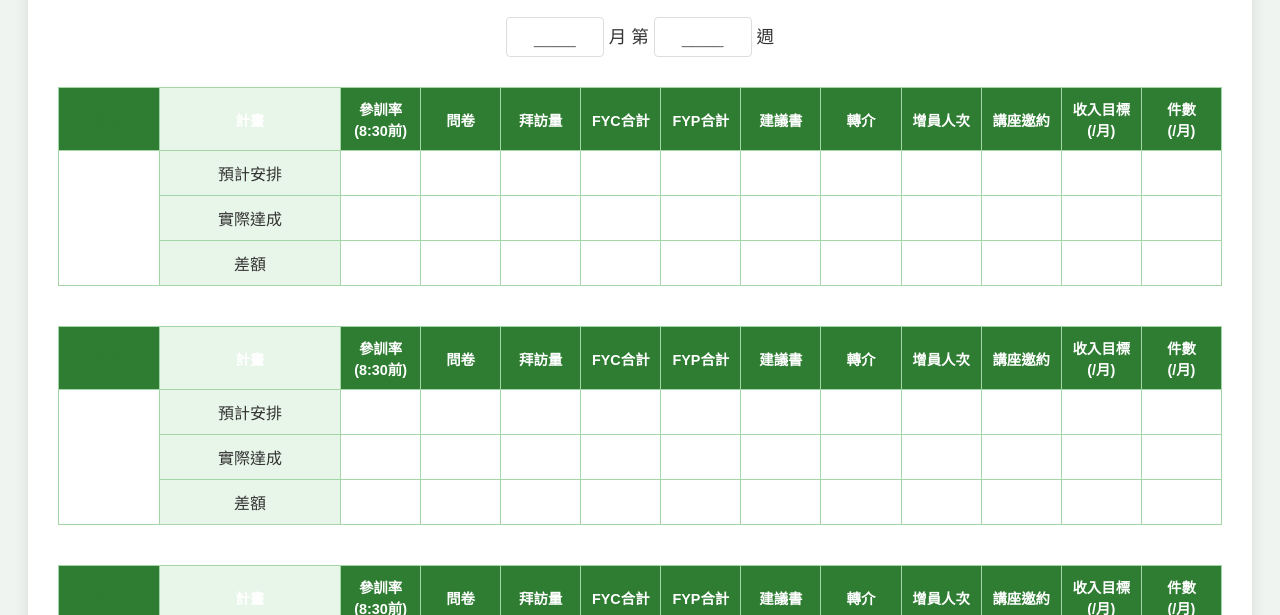
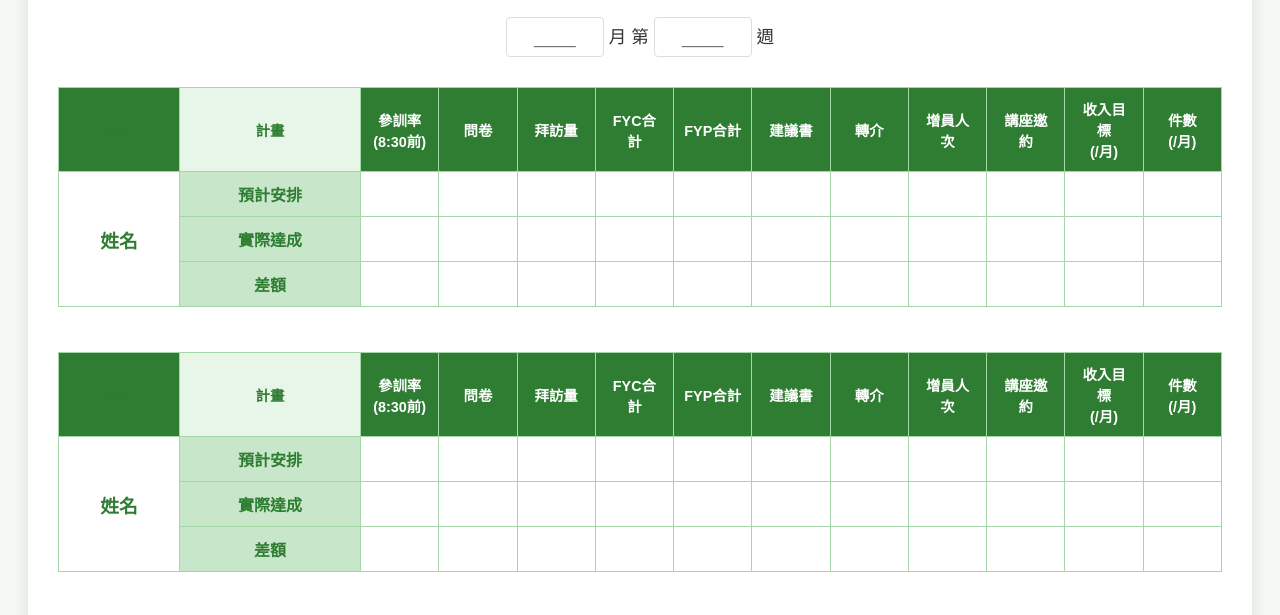
Before and after one commit to emma59319-MA/weeklytable, a plain HTML site: page index.html in a window 1280 px wide. Shown: the part 128-743 px from the top of the page. Drawn offline with Linux system fonts and the light colour scheme.

Commit message:
Update index.html

```diff
--- a/index.html
+++ b/index.html
@@ -3,16 +3,16 @@
 <head>
     <meta charset="UTF-8">
     <meta name="viewport" content="width=device-width, initial-scale=1.0">
-    <title>週評鑑統計表_加寬版</title>
+    <title>週評鑑統計表_最終版</title>
     <style>
         body {
             font-family: 'Microsoft JhengHei', sans-serif;
-            background-color: #f0f4f0;
+            background-color: #f4f7f4;
             padding: 20px;
             color: #333;
         }
         .container {
-            max-width: 1400px; /* 稍微放寬容器以容納加寬的欄位 */
+            max-width: 1450px; /* 為了加寬的欄位調整容器寬度 */
             margin: 0 auto;
             background-color: #fff;
             padding: 30px;
@@ -35,12 +35,12 @@
             border-radius: 4px;
             width: 80px;
             text-align: center;
-            font-size: 14pt; /* 14pt 字型 */
+            font-size: 14pt;
         }
         table {
             width: 100%;
             border-collapse: collapse;
-            margin-bottom: 40px;
+            margin-bottom: 45px;
             table-layout: fixed;
         }
         th, td {
@@ -49,6 +49,7 @@
             padding: 10px;
             word-wrap: break-word;
         }
+        /* 標題列 (深綠色底白字) */
         th {
             background-color: #2e7d32;
             color: white;
@@ -56,21 +57,27 @@
             font-size: 0.9em;
             height: 40px;
         }
-        /* 姓名列 */
+        /* 姓名列設定 */
         .name-cell, .name-header {
-            width: 80px;
+            width: 100px;
             font-weight: bold;
             color: #2e7d32;
         }
-        /* 修正：計畫欄位寬度變為兩倍 (160px) */
+        /* 計畫欄位：寬度加倍 (160px) 且底色為綠色 */
         .plan-cell, .plan-header {
             width: 160px;
-            background-color: #e8f5e9;
+            background-color: #e8f5e9; /* 淺綠色底 */
+            color: #2e7d32;
+            font-weight: bold;
         }
-        /* 可編輯的單元格加大的輸入字型 */
+        /* 讓計畫標籤的側邊更有辨識度 */
+        .plan-cell {
+            background-color: #c8e6c9 !important; /* 較明顯的綠色底 */
+        }
+        /* 可編輯單元格與 14pt 字型 */
         td[contenteditable="true"] {
             cursor: text;
-            font-size: 14pt; /* 14pt 字型 */
+            font-size: 14pt;
         }
         td[contenteditable="true"]:focus {
             background-color: #e1f5fe;
@@ -116,7 +123,7 @@
                     </thead>
                     <tbody>
                         <tr>
-                            <td class="name-cell" rowspan="3" contenteditable="true"></td>
+                            <td class="name-cell" rowspan="3" contenteditable="true">姓名</td>
                             <td class="plan-cell">預計安排</td>
                             ${'<td contenteditable="true"></td>'.repeat(11)}
                         </tr>
```
